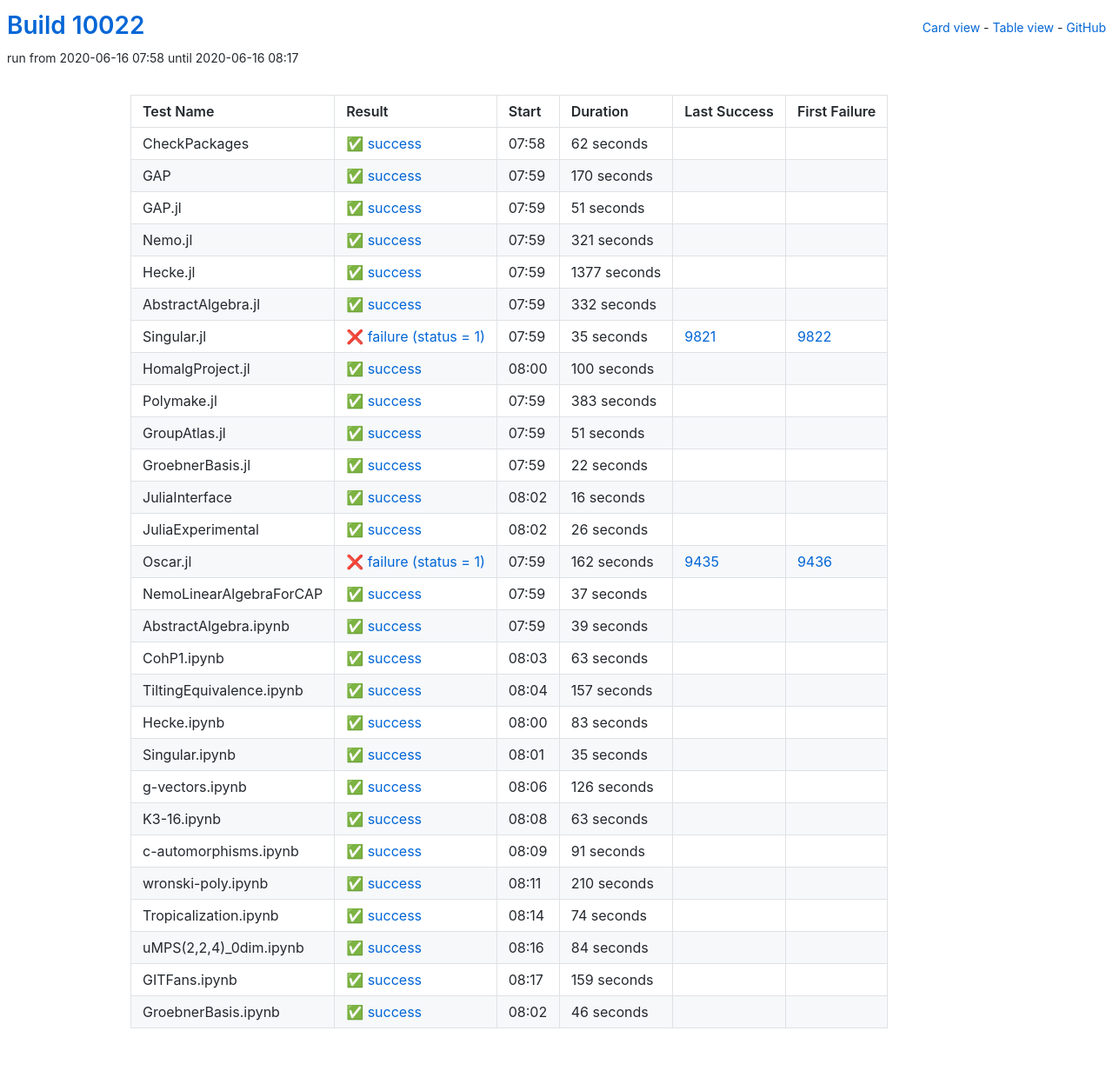
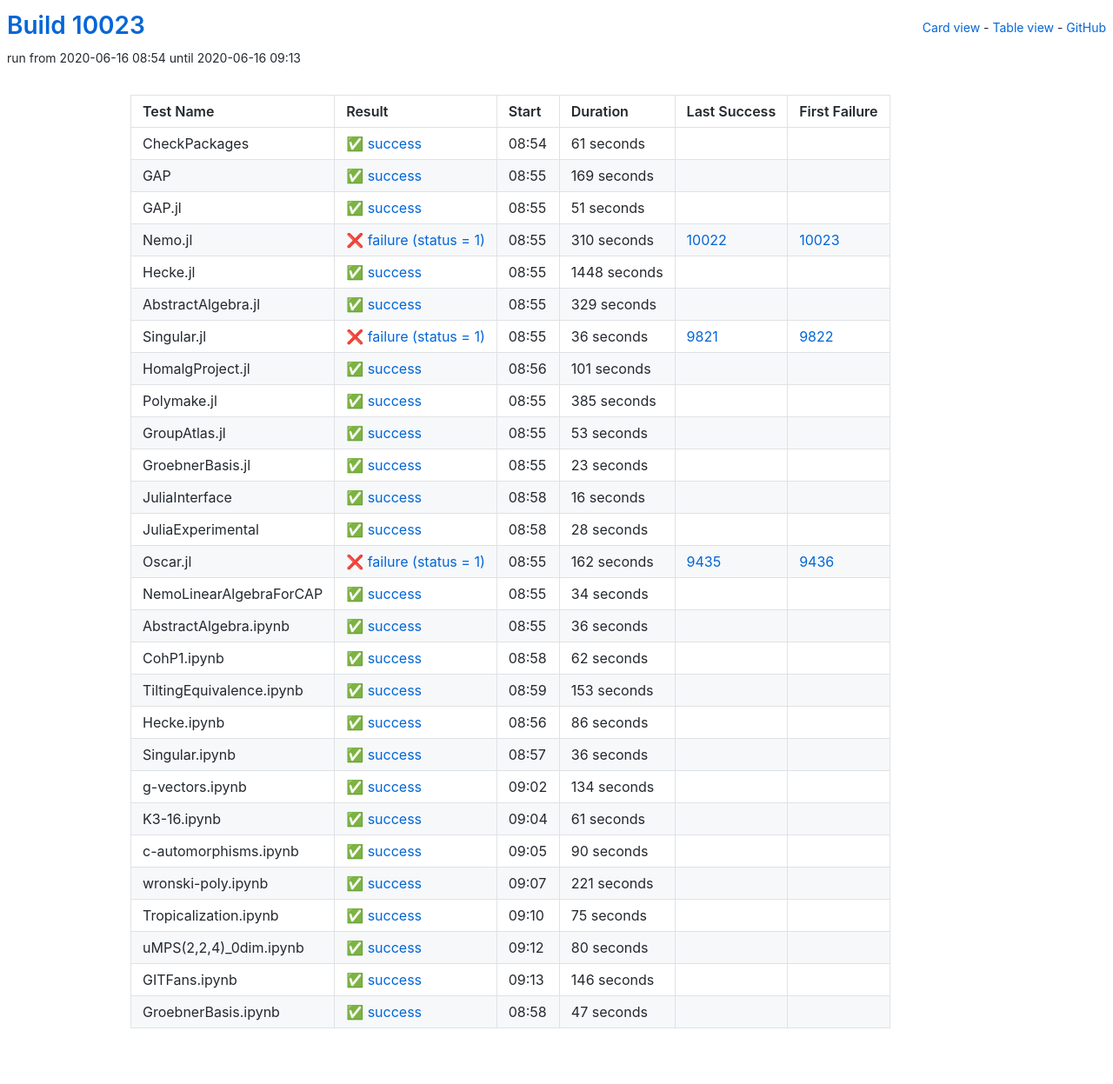
Before and after one commit to oscar-system/oscar-ci-status, a Jekyll site: the page built from table.html, in a window 1280 px wide. Shown: the whole page at 87% size. Built offline with Jekyll 4.4.1, drawn with Linux system fonts in a browser that asks for light colours.

Commit message:
Build #10023

```diff
--- a/_data/ci.yml
+++ b/_data/ci.yml
@@ -1,6 +1,6 @@
 ---
-build: 10022
-build_url: https://oscarci.mathematik.uni-kl.de/job/oscar/10022/
+build: 10023
+build_url: https://oscarci.mathematik.uni-kl.de/job/oscar/10023/
 job: oscar
 organization: oscar-system
 repo: oscar-ci-status
@@ -8,32 +8,32 @@
 tests:
 - name: CheckPackages
   id: checkpackages
-  log: https://oscarci.mathematik.uni-kl.de/job/oscar/10022/artifact/logs/build-10022/CheckPackages.log
-  start: 2020-06-16 07:58
+  log: https://oscarci.mathematik.uni-kl.de/job/oscar/10023/artifact/logs/build-10023/CheckPackages.log
+  start: 2020-06-16 08:54
   success: true
   exitcode: 0
   status: success
-  duration: 62
+  duration: 61
   last_success: false
   last_success_url:
   first_failure: false
   first_failure_url:
 - name: GAP
   id: gap
-  log: https://oscarci.mathematik.uni-kl.de/job/oscar/10022/artifact/logs/build-10022/GAP.log
-  start: 2020-06-16 07:59
+  log: https://oscarci.mathematik.uni-kl.de/job/oscar/10023/artifact/logs/build-10023/GAP.log
+  start: 2020-06-16 08:55
   success: true
   exitcode: 0
   status: success
-  duration: 170
+  duration: 169
   last_success: false
   last_success_url:
   first_failure: false
   first_failure_url:
 - name: GAP.jl
   id: gap-jl
-  log: https://oscarci.mathematik.uni-kl.de/job/oscar/10022/artifact/logs/build-10022/GAP.jl.log
-  start: 2020-06-16 07:59
+  log: https://oscarci.mathematik.uni-kl.de/job/oscar/10023/artifact/logs/build-10023/GAP.jl.log
+  start: 2020-06-16 08:55
   success: true
   exitcode: 0
   status: success
@@ -44,104 +44,104 @@
   first_failure_url:
 - name: Nemo.jl
   id: nemo-jl
-  log: https://oscarci.mathematik.uni-kl.de/job/oscar/10022/artifact/logs/build-10022/Nemo.jl.log
-  start: 2020-06-16 07:59
+  log: https://oscarci.mathematik.uni-kl.de/job/oscar/10023/artifact/logs/build-10023/Nemo.jl.log
+  start: 2020-06-16 08:55
+  success: false
+  exitcode: 1
+  status: failure
+  duration: 310
+  last_success: 10022
+  last_success_url: https://oscarci.mathematik.uni-kl.de/job/oscar/10022/
+  first_failure: 10023
+  first_failure_url: https://oscarci.mathematik.uni-kl.de/job/oscar/10023/
+- name: Hecke.jl
+  id: hecke-jl
+  log: https://oscarci.mathematik.uni-kl.de/job/oscar/10023/artifact/logs/build-10023/Hecke.jl.log
+  start: 2020-06-16 08:55
   success: true
   exitcode: 0
   status: success
-  duration: 321
-  last_success: false
-  last_success_url:
-  first_failure: false
-  first_failure_url:
-- name: Hecke.jl
-  id: hecke-jl
-  log: https://oscarci.mathematik.uni-kl.de/job/oscar/10022/artifact/logs/build-10022/Hecke.jl.log
-  start: 2020-06-16 07:59
-  success: true
-  exitcode: 0
-  status: success
-  duration: 1377
+  duration: 1448
   last_success: false
   last_success_url:
   first_failure: false
   first_failure_url:
 - name: AbstractAlgebra.jl
   id: abstractalgebra-jl
-  log: https://oscarci.mathematik.uni-kl.de/job/oscar/10022/artifact/logs/build-10022/AbstractAlgebra.jl.log
-  start: 2020-06-16 07:59
+  log: https://oscarci.mathematik.uni-kl.de/job/oscar/10023/artifact/logs/build-10023/AbstractAlgebra.jl.log
+  start: 2020-06-16 08:55
   success: true
   exitcode: 0
   status: success
-  duration: 332
+  duration: 329
   last_success: false
   last_success_url:
   first_failure: false
   first_failure_url:
 - name: Singular.jl
   id: singular-jl
-  log: https://oscarci.mathematik.uni-kl.de/job/oscar/10022/artifact/logs/build-10022/Singular.jl.log
-  start: 2020-06-16 07:59
+  log: https://oscarci.mathematik.uni-kl.de/job/oscar/10023/artifact/logs/build-10023/Singular.jl.log
+  start: 2020-06-16 08:55
   success: false
   exitcode: 1
   status: failure
-  duration: 35
+  duration: 36
   last_success: 9821
   last_success_url: https://oscarci.mathematik.uni-kl.de/job/oscar/9821/
   first_failure: 9822
   first_failure_url: https://oscarci.mathematik.uni-kl.de/job/oscar/9822/
 - name: HomalgProject.jl
   id: homalgproject-jl
-  log: https://oscarci.mathematik.uni-kl.de/job/oscar/10022/artifact/logs/build-10022/HomalgProject.jl.log
-  start: 2020-06-16 08:00
+  log: https://oscarci.mathematik.uni-kl.de/job/oscar/10023/artifact/logs/build-10023/HomalgProject.jl.log
+  start: 2020-06-16 08:56
   success: true
   exitcode: 0
   status: success
-  duration: 100
+  duration: 101
   last_success: false
   last_success_url:
   first_failure: false
   first_failure_url:
 - name: Polymake.jl
   id: polymake-jl
-  log: https://oscarci.mathematik.uni-kl.de/job/oscar/10022/artifact/logs/build-10022/Polymake.jl.log
-  start: 2020-06-16 07:59
+  log: https://oscarci.mathematik.uni-kl.de/job/oscar/10023/artifact/logs/build-10023/Polymake.jl.log
+  start: 2020-06-16 08:55
   success: true
   exitcode: 0
   status: success
-  duration: 383
+  duration: 385
   last_success: false
   last_success_url:
   first_failure: false
   first_failure_url:
 - name: GroupAtlas.jl
   id: groupatlas-jl
-  log: https://oscarci.mathematik.uni-kl.de/job/oscar/10022/artifact/logs/build-10022/GroupAtlas.jl.log
-  start: 2020-06-16 07:59
+  log: https://oscarci.mathematik.uni-kl.de/job/oscar/10023/artifact/logs/build-10023/GroupAtlas.jl.log
+  start: 2020-06-16 08:55
   success: true
   exitcode: 0
   status: success
-  duration: 51
+  duration: 53
   last_success: false
   last_success_url:
   first_failure: false
   first_failure_url:
 - name: GroebnerBasis.jl
   id: groebnerbasis-jl
-  log: https://oscarci.mathematik.uni-kl.de/job/oscar/10022/artifact/logs/build-10022/GroebnerBasis.jl.log
-  start: 2020-06-16 07:59
+  log: https://oscarci.mathematik.uni-kl.de/job/oscar/10023/artifact/logs/build-10023/GroebnerBasis.jl.log
+  start: 2020-06-16 08:55
   success: true
   exitcode: 0
   status: success
-  duration: 22
+  duration: 23
   last_success: false
   last_success_url:
   first_failure: false
   first_failure_url:
 - name: JuliaInterface
   id: juliainterface
-  log: https://oscarci.mathematik.uni-kl.de/job/oscar/10022/artifact/logs/build-10022/JuliaInterface.log
-  start: 2020-06-16 08:02
+  log: https://oscarci.mathematik.uni-kl.de/job/oscar/10023/artifact/logs/build-10023/JuliaInterface.log
+  start: 2020-06-16 08:58
   success: true
   exitcode: 0
   status: success
@@ -152,20 +152,20 @@
   first_failure_url:
 - name: JuliaExperimental
   id: juliaexperimental
-  log: https://oscarci.mathematik.uni-kl.de/job/oscar/10022/artifact/logs/build-10022/JuliaExperimental.log
-  start: 2020-06-16 08:02
+  log: https://oscarci.mathematik.uni-kl.de/job/oscar/10023/artifact/logs/build-10023/JuliaExperimental.log
+  start: 2020-06-16 08:58
   success: true
   exitcode: 0
   status: success
-  duration: 26
+  duration: 28
   last_success: false
   last_success_url:
   first_failure: false
   first_failure_url:
 - name: Oscar.jl
   id: oscar-jl
-  log: https://oscarci.mathematik.uni-kl.de/job/oscar/10022/artifact/logs/build-10022/Oscar.jl.log
-  start: 2020-06-16 07:59
+  log: https://oscarci.mathematik.uni-kl.de/job/oscar/10023/artifact/logs/build-10023/Oscar.jl.log
+  start: 2020-06-16 08:55
   success: false
   exitcode: 1
   status: failure
@@ -176,168 +176,168 @@
   first_failure_url: https://oscarci.mathematik.uni-kl.de/job/oscar/9436/
 - name: NemoLinearAlgebraForCAP
   id: nemolinearalgebraforcap
-  log: https://oscarci.mathematik.uni-kl.de/job/oscar/10022/artifact/logs/build-10022/NemoLinearAlgebraForCAP.log
-  start: 2020-06-16 07:59
+  log: https://oscarci.mathematik.uni-kl.de/job/oscar/10023/artifact/logs/build-10023/NemoLinearAlgebraForCAP.log
+  start: 2020-06-16 08:55
   success: true
   exitcode: 0
   status: success
-  duration: 37
+  duration: 34
   last_success: false
   last_success_url:
   first_failure: false
   first_failure_url:
 - name: AbstractAlgebra.ipynb
   id: abstractalgebra-ipynb
-  log: https://oscarci.mathematik.uni-kl.de/job/oscar/10022/artifact/logs/build-10022/AbstractAlgebra.ipynb.log
-  start: 2020-06-16 07:59
+  log: https://oscarci.mathematik.uni-kl.de/job/oscar/10023/artifact/logs/build-10023/AbstractAlgebra.ipynb.log
+  start: 2020-06-16 08:55
   success: true
   exitcode: 0
   status: success
-  duration: 39
+  duration: 36
   last_success: false
   last_success_url:
   first_failure: false
   first_failure_url:
 - name: CohP1.ipynb
   id: cohp1-ipynb
-  log: https://oscarci.mathematik.uni-kl.de/job/oscar/10022/artifact/logs/build-10022/CohP1.ipynb.log
-  start: 2020-06-16 08:03
+  log: https://oscarci.mathematik.uni-kl.de/job/oscar/10023/artifact/logs/build-10023/CohP1.ipynb.log
+  start: 2020-06-16 08:58
   success: true
   exitcode: 0
   status: success
-  duration: 63
+  duration: 62
   last_success: false
   last_success_url:
   first_failure: false
   first_failure_url:
 - name: TiltingEquivalence.ipynb
   id: tiltingequivalence-ipynb
-  log: https://oscarci.mathematik.uni-kl.de/job/oscar/10022/artifact/logs/build-10022/TiltingEquivalence.ipynb.log
-  start: 2020-06-16 08:04
+  log: https://oscarci.mathematik.uni-kl.de/job/oscar/10023/artifact/logs/build-10023/TiltingEquivalence.ipynb.log
+  start: 2020-06-16 08:59
   success: true
   exitcode: 0
   status: success
-  duration: 157
+  duration: 153
   last_success: false
   last_success_url:
   first_failure: false
   first_failure_url:
 - name: Hecke.ipynb
   id: hecke-ipynb
-  log: https://oscarci.mathematik.uni-kl.de/job/oscar/10022/artifact/logs/build-10022/Hecke.ipynb.log
-  start: 2020-06-16 08:00
+  log: https://oscarci.mathematik.uni-kl.de/job/oscar/10023/artifact/logs/build-10023/Hecke.ipynb.log
+  start: 2020-06-16 08:56
   success: true
   exitcode: 0
   status: success
-  duration: 83
+  duration: 86
   last_success: false
   last_success_url:
   first_failure: false
   first_failure_url:
 - name: Singular.ipynb
   id: singular-ipynb
-  log: https://oscarci.mathematik.uni-kl.de/job/oscar/10022/artifact/logs/build-10022/Singular.ipynb.log
-  start: 2020-06-16 08:01
+  log: https://oscarci.mathematik.uni-kl.de/job/oscar/10023/artifact/logs/build-10023/Singular.ipynb.log
+  start: 2020-06-16 08:57
   success: true
   exitcode: 0
   status: success
-  duration: 35
+  duration: 36
   last_success: false
   last_success_url:
   first_failure: false
   first_failure_url:
 - name: g-vectors.ipynb
   id: g-vectors-ipynb
-  log: https://oscarci.mathematik.uni-kl.de/job/oscar/10022/artifact/logs/build-10022/g-vectors.ipynb.log
-  start: 2020-06-16 08:06
+  log: https://oscarci.mathematik.uni-kl.de/job/oscar/10023/artifact/logs/build-10023/g-vectors.ipynb.log
+  start: 2020-06-16 09:02
   success: true
   exitcode: 0
   status: success
-  duration: 126
+  duration: 134
   last_success: false
   last_success_url:
   first_failure: false
   first_failure_url:
 - name: K3-16.ipynb
   id: k3-16-ipynb
-  log: https://oscarci.mathematik.uni-kl.de/job/oscar/10022/artifact/logs/build-10022/K3-16.ipynb.log
-  start: 2020-06-16 08:08
+  log: https://oscarci.mathematik.uni-kl.de/job/oscar/10023/artifact/logs/build-10023/K3-16.ipynb.log
+  start: 2020-06-16 09:04
   success: true
   exitcode: 0
   status: success
-  duration: 63
+  duration: 61
   last_success: false
   last_success_url:
   first_failure: false
   first_failure_url:
 - name: c-automorphisms.ipynb
   id: c-automorphisms-ipynb
-  log: https://oscarci.mathematik.uni-kl.de/job/oscar/10022/artifact/logs/build-10022/c-automorphisms.ipynb.log
-  start: 2020-06-16 08:09
+  log: https://oscarci.mathematik.uni-kl.de/job/oscar/10023/artifact/logs/build-10023/c-automorphisms.ipynb.log
+  start: 2020-06-16 09:05
   success: true
   exitcode: 0
   status: success
-  duration: 91
+  duration: 90
   last_success: false
   last_success_url:
   first_failure: false
   first_failure_url:
 - name: wronski-poly.ipynb
   id: wronski-poly-ipynb
-  log: https://oscarci.mathematik.uni-kl.de/job/oscar/10022/artifact/logs/build-10022/wronski-poly.ipynb.log
-  start: 2020-06-16 08:11
+  log: https://oscarci.mathematik.uni-kl.de/job/oscar/10023/artifact/logs/build-10023/wronski-poly.ipynb.log
+  start: 2020-06-16 09:07
   success: true
   exitcode: 0
   status: success
-  duration: 210
+  duration: 221
   last_success: false
   last_success_url:
   first_failure: false
   first_failure_url:
 - name: Tropicalization.ipynb
   id: tropicalization-ipynb
-  log: https://oscarci.mathematik.uni-kl.de/job/oscar/10022/artifact/logs/build-10022/Tropicalization.ipynb.log
-  start: 2020-06-16 08:14
+  log: https://oscarci.mathematik.uni-kl.de/job/oscar/10023/artifact/logs/build-10023/Tropicalization.ipynb.log
+  start: 2020-06-16 09:10
   success: true
   exitcode: 0
   status: success
-  duration: 74
+  duration: 75
   last_success: false
   last_success_url:
   first_failure: false
   first_failure_url:
 - name: uMPS(2,2,4)_0dim.ipynb
   id: umps-2-2-4-0dim-ipynb
-  log: https://oscarci.mathematik.uni-kl.de/job/oscar/10022/artifact/logs/build-10022/uMPS-2-2-4-_0dim.ipynb.log
-  start: 2020-06-16 08:16
+  log: https://oscarci.mathematik.uni-kl.de/job/oscar/10023/artifact/logs/build-10023/uMPS-2-2-4-_0dim.ipynb.log
+  start: 2020-06-16 09:12
   success: true
   exitcode: 0
   status: success
-  duration: 84
+  duration: 80
   last_success: false
   last_success_url:
   first_failure: false
   first_failure_url:
 - name: GITFans.ipynb
   id: gitfans-ipynb
-  log: https://oscarci.mathematik.uni-kl.de/job/oscar/10022/artifact/logs/build-10022/GITFans.ipynb.log
-  start: 2020-06-16 08:17
+  log: https://oscarci.mathematik.uni-kl.de/job/oscar/10023/artifact/logs/build-10023/GITFans.ipynb.log
+  start: 2020-06-16 09:13
   success: true
   exitcode: 0
   status: success
-  duration: 159
+  duration: 146
   last_success: false
   last_success_url:
   first_failure: false
   first_failure_url:
 - name: GroebnerBasis.ipynb
   id: groebnerbasis-ipynb
-  log: https://oscarci.mathematik.uni-kl.de/job/oscar/10022/artifact/logs/build-10022/GroebnerBasis.ipynb.log
-  start: 2020-06-16 08:02
+  log: https://oscarci.mathematik.uni-kl.de/job/oscar/10023/artifact/logs/build-10023/GroebnerBasis.ipynb.log
+  start: 2020-06-16 08:58
   success: true
   exitcode: 0
   status: success
-  duration: 46
+  duration: 47
   last_success: false
   last_success_url:
   first_failure: false
```
Also changed, not shown: README.md.
